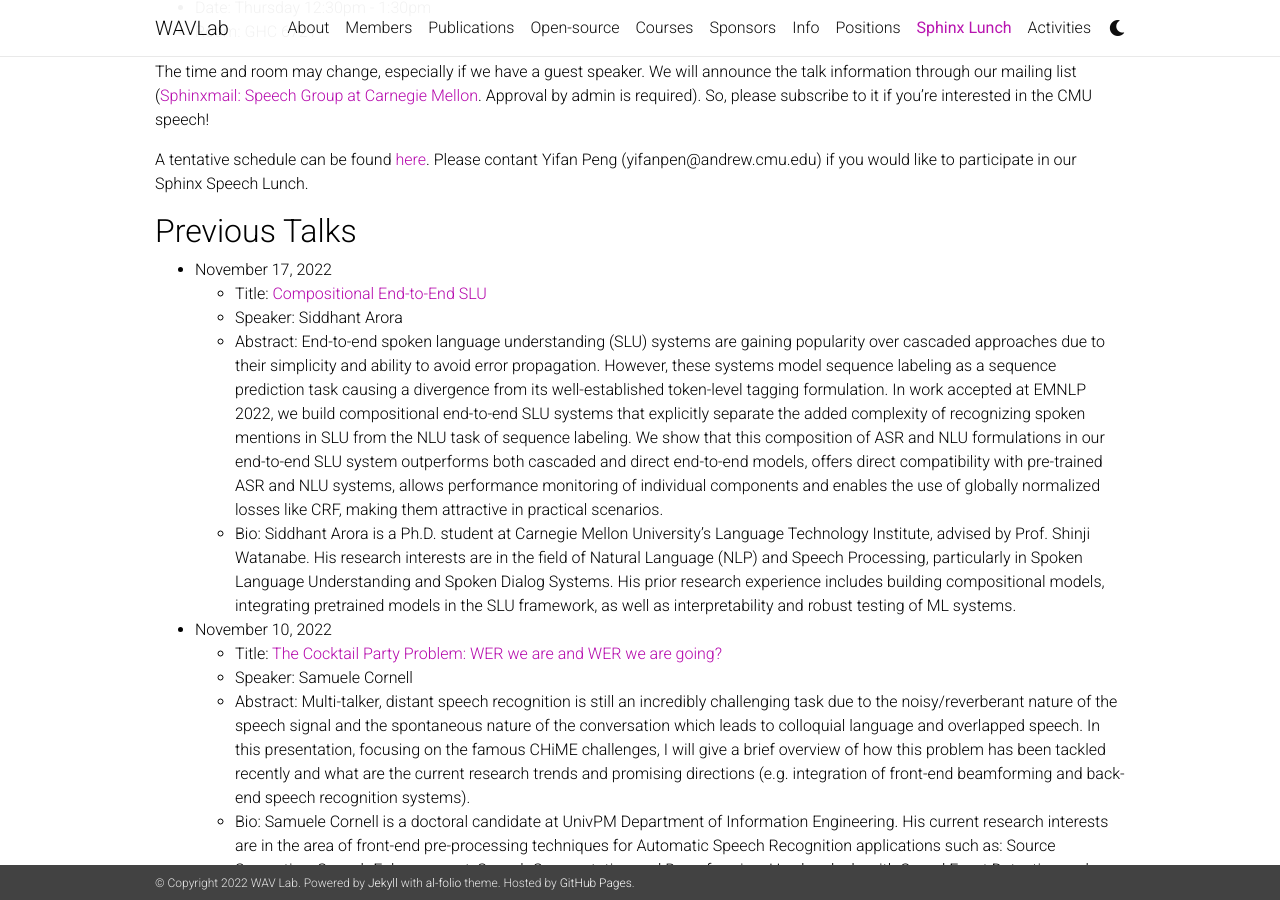
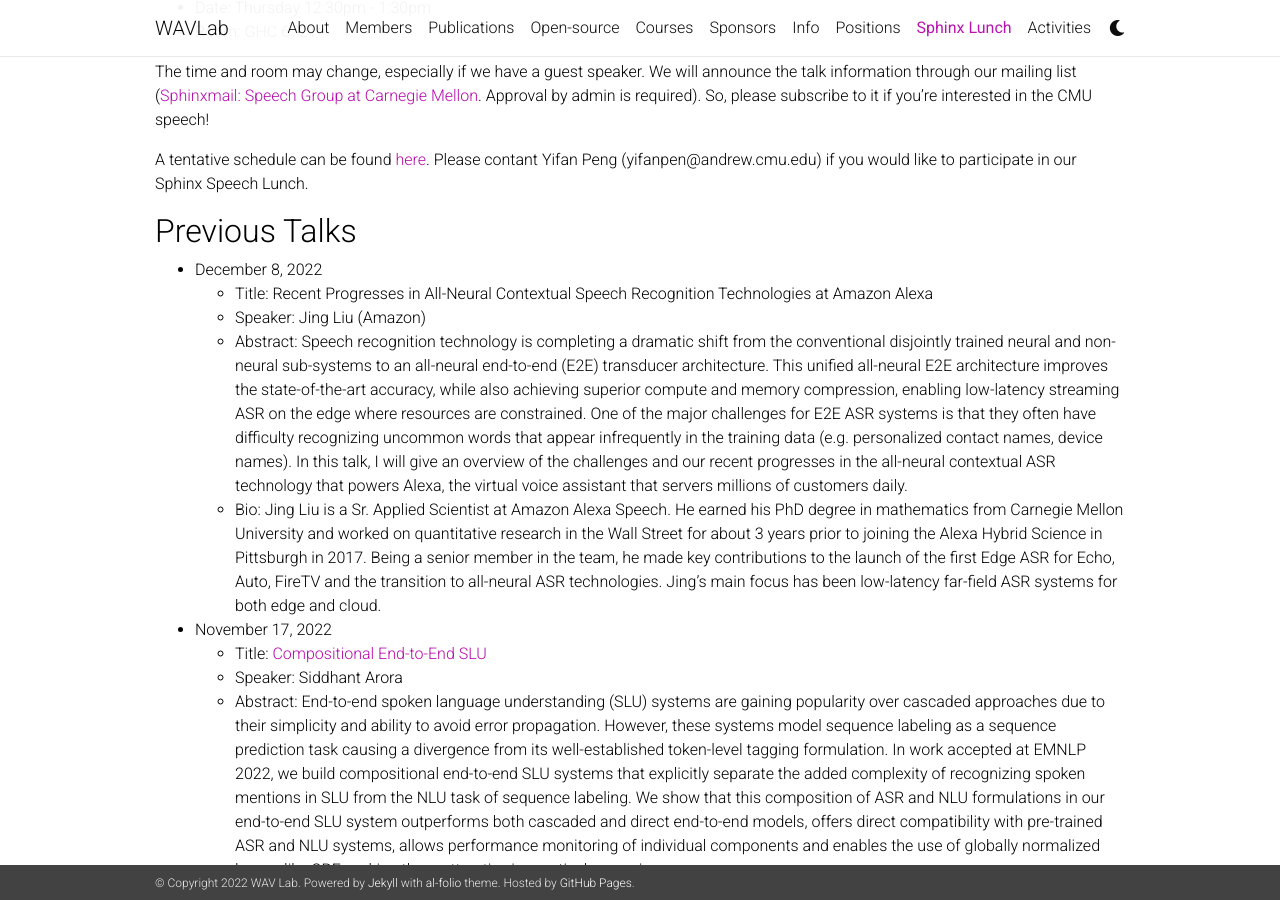
Before and after one commit to shinjiwlab/shinjiwlab.github.io, a Jekyll site: the page built from _pages/sphinx-lunch.md, in a window 1280 px wide and 900 px high, scrolled down 340 px. Built offline with Jekyll 4.4.1, drawn with Linux system fonts in a browser that asks for light colours; nearby versions of some CDN libraries; a style sheet for code colours, icons or effects is not loaded.

Commit message:
update sphinx lunch

```diff
--- a/_pages/sphinx-lunch.md
+++ b/_pages/sphinx-lunch.md
@@ -24,6 +24,12 @@ So, please subscribe to it if you're interested in the CMU speech!
 A tentative schedule can be found [here](https://docs.google.com/spreadsheets/d/1TOai33IkD7zAFBsNDkk29RRz5CpXN56vQRajlrs1kis/edit?usp=sharing). Please contant Yifan Peng (yifanpen@andrew.cmu.edu) if you would like to participate in our Sphinx Speech Lunch.
 
 ## Previous Talks
+
+- December 8, 2022
+  - Title: Recent Progresses in All-Neural Contextual Speech Recognition Technologies at Amazon Alexa
+  - Speaker: Jing Liu (Amazon)
+  - Abstract: Speech recognition technology is completing a dramatic shift from the conventional disjointly trained neural and non-neural sub-systems to an all-neural end-to-end (E2E) transducer architecture. This unified all-neural E2E architecture improves the state-of-the-art accuracy, while also achieving superior compute and memory compression, enabling low-latency streaming ASR on the edge where resources are constrained. One of the major challenges for E2E ASR systems is that they often have difficulty recognizing uncommon words that appear infrequently in the training data (e.g. personalized contact names, device names). In this talk, I will give an overview of the challenges and our recent progresses in the all-neural contextual ASR technology that powers Alexa, the virtual voice assistant that servers millions of customers daily.
+  - Bio: Jing Liu is a Sr. Applied Scientist at Amazon Alexa Speech. He earned his PhD degree in mathematics from Carnegie Mellon University and worked on quantitative research in the Wall Street for about 3 years prior to joining the Alexa Hybrid Science in Pittsburgh in 2017. Being a senior member in the team, he made key contributions to the launch of the first Edge ASR for Echo, Auto, FireTV and the transition to all-neural ASR technologies. Jing’s main focus has been low-latency far-field ASR systems for both edge and cloud.
 
 - November 17, 2022
   - Title: [Compositional End-to-End SLU]({{ site.baseurl }}/assets/pdf/2022-11-17_siddhant.pdf)
```
